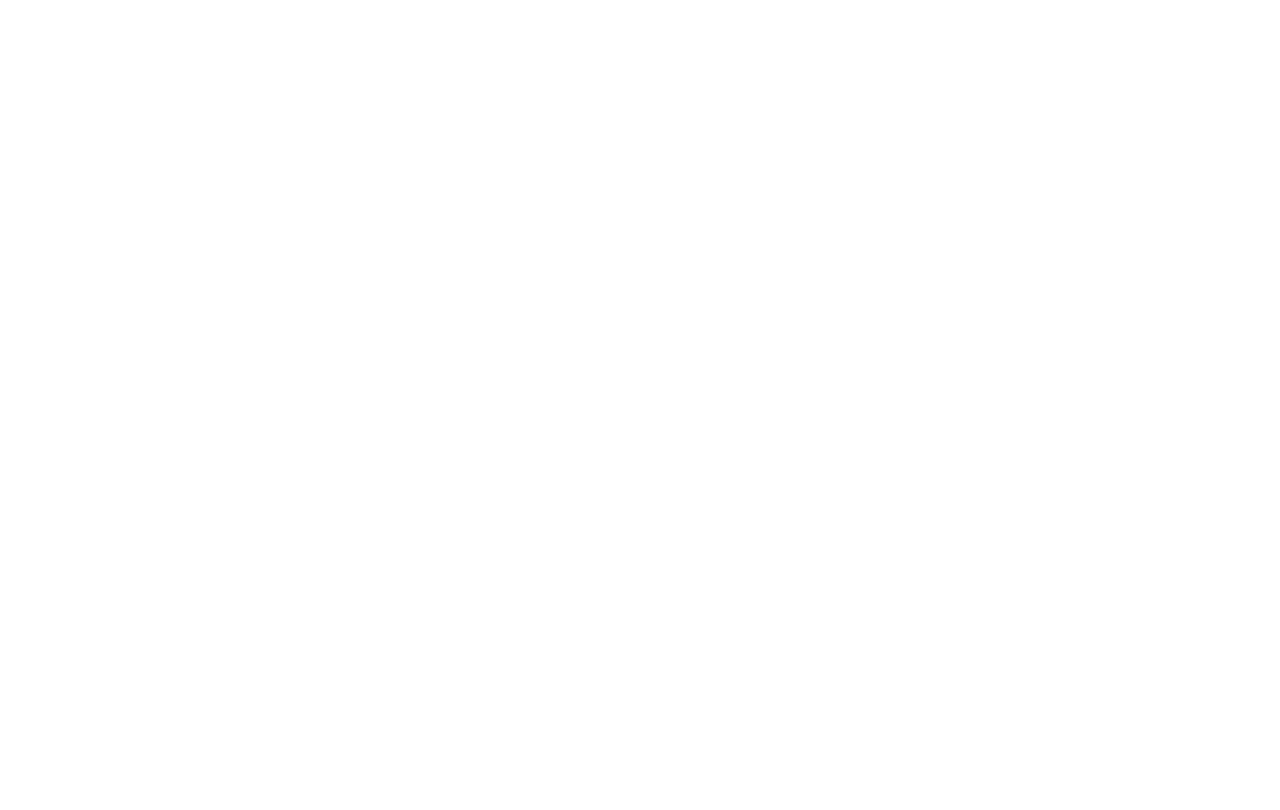
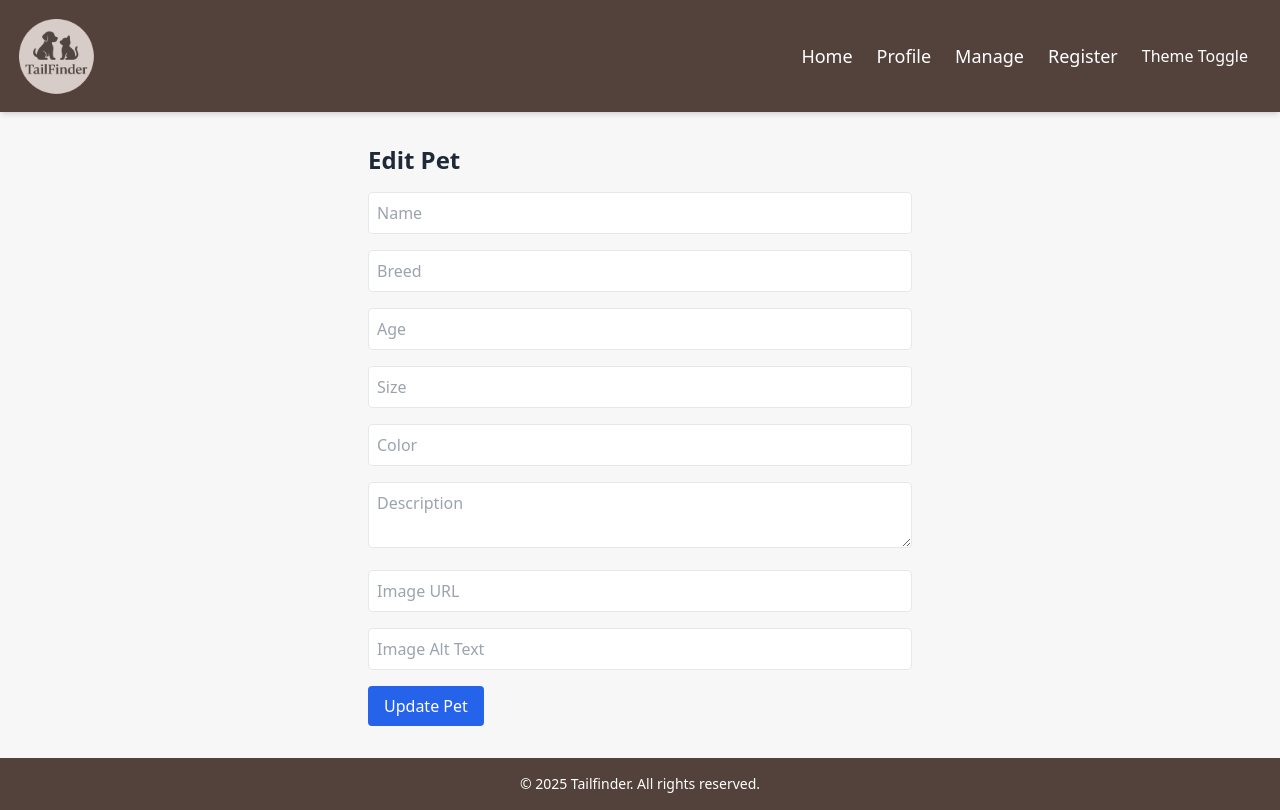
Before and after one commit to Entav78/tailfinder, a React (Vite) app: page /manage/1 in a window 1280 px wide. Before the commit this address had no page. Built offline with nearby package versions, Linux system fonts and the light colour scheme; no server answers.

Commit message:
feat: Add dynamic ManagePetPage and TailFinder logo

```diff
--- a/src/App.tsx
+++ b/src/App.tsx
@@ -5,6 +5,7 @@
 import LoginPage from './pages/LoginPage';
 import RegisterPage from '@/pages/RegisterPage';
 import { Toaster } from 'react-hot-toast';
+import ManagePetPage from './pages/ManagePetPage';
 
 function App() {
   return (
@@ -13,6 +14,8 @@
         <Route path="/" element={<Layout />}>
           <Route index element={<HomePage />} />
           <Route path="/pets/:id" element={<PetDetailPage />} />
+          <Route path="/manage" element={<ManagePetPage />} /> {/* Add new */}
+          <Route path="/manage/:id" element={<ManagePetPage />} /> {/* Edit */}
           <Route path="/login" element={<LoginPage />} />
           <Route path="/register" element={<RegisterPage />} />
         </Route>
--- a/src/components/Header/Header.tsx
+++ b/src/components/Header/Header.tsx
@@ -2,12 +2,11 @@
 import { Link } from 'react-router-dom';
 import { ThemeToggle } from '@/components/ThemeToggle/ThemeToggle';
 
-// import logo from '@/assets/tailfinder-logo.png';
-// ⬇️ Temp fallback
+import logo from '@/assets/img/logo-tailfinder.png';
 
 const Header = () => {
   const [menuOpen, setMenuOpen] = useState(false);
-  // ✅ Scroll lock
+
   useEffect(() => {
     if (menuOpen) {
       document.body.classList.add('overflow-hidden');
@@ -15,36 +14,33 @@
       document.body.classList.remove('overflow-hidden');
     }
 
-    // Just in case: remove it when component unmounts
     return () => document.body.classList.remove('overflow-hidden');
   }, [menuOpen]);
 
   return (
     <>
       <header className="bg-header text-white p-4 shadow-md relative z-50">
-        {/* Logo + Hamburger */}
         <div className="flex items-center justify-between w-full">
-          {/* Logo left on large screens, centered on small screens */}
           <div className="flex-1 sm:flex-none sm:mr-4 flex justify-center sm:justify-start">
             <img
-              src="https://placekitten.com/100/100"
+              src={logo}
               alt="TailFinder Logo"
               className="h-20 w-auto rounded-full"
             />
           </div>
 
-          {/* Hamburger button */}
+          {/* ✅ Bigger hamburger button */}
           <button
-            className="sm:hidden relative w-6 h-6 mr-2"
+            className="sm:hidden relative w-12 h-12 p-2 mr-2"
             onClick={() => setMenuOpen(!menuOpen)}
             aria-label="Toggle menu"
+            aria-expanded={menuOpen}
+            aria-controls="mobile-menu"
           >
-            {/* Hamburger */}
+            {/* Hamburger Icon */}
             <svg
-              className={`absolute inset-0 w-6 h-6 text-white transform transition-all duration-300 ${
-                menuOpen
-                  ? 'opacity-0 scale-75 rotate-45'
-                  : 'opacity-100 scale-100'
+              className={`w-8 h-8 text-white transform transition-all duration-300 ${
+                menuOpen ? 'opacity-0 scale-75' : 'opacity-100 scale-125'
               }`}
               fill="none"
               stroke="currentColor"
@@ -58,12 +54,10 @@
               />
             </svg>
 
-            {/* X icon */}
+            {/* X Icon */}
             <svg
-              className={`absolute inset-0 w-6 h-6 text-white transform transition-all duration-300 ${
-                menuOpen
-                  ? 'opacity-100 scale-100 rotate-0'
-                  : 'opacity-0 scale-75 rotate-45'
+              className={`w-8 h-8 text-white transform transition-all duration-300 ${
+                menuOpen ? 'opacity-100 scale-125' : 'opacity-0 scale-90'
               }`}
               fill="none"
               stroke="currentColor"
@@ -78,13 +72,16 @@
             </svg>
           </button>
 
-          {/* Navigation (desktop only) */}
+          {/* Desktop Nav */}
           <nav className="hidden sm:flex gap-6 text-lg font-medium pr-4">
             <Link to="/" className="hover:underline">
               Home
             </Link>
             <Link to="/profile" className="hover:underline">
               Profile
+            </Link>
+            <Link to="/manage" className="hover:underline">
+              Manage
             </Link>
             <Link to="/register" className="hover:underline">
               Register
@@ -94,17 +91,18 @@
         </div>
       </header>
 
-      {/* Slide-in Sidebar (always in DOM) */}
+      {/* Mobile Slide-in Menu */}
       <div
         className={`fixed top-0 right-0 h-full w-full bg-header text-white shadow-lg transform transition-transform duration-300 z-50 sm:hidden ${
           menuOpen ? 'translate-x-0' : 'translate-x-full'
         }`}
+        id="mobile-menu"
       >
         <div className="flex justify-between items-center px-4 pt-6 pb-4 border-b border-white">
           <span className="text-lg font-semibold">Menu</span>
           <button onClick={() => setMenuOpen(false)} aria-label="Close menu">
             <svg
-              className="w-6 h-6"
+              className="w-8 h-8"
               fill="none"
               stroke="currentColor"
               viewBox="0 0 24 24"
@@ -138,7 +136,15 @@
               Profile
             </Link>
           </li>
-
+          <li>
+            <Link
+              to="/manage"
+              onClick={() => setMenuOpen(false)}
+              className="hover:underline"
+            >
+              Manage
+            </Link>
+          </li>
           <li>
             <Link
               to="/register"
@@ -148,7 +154,6 @@
               Register
             </Link>
           </li>
-
           <li className="pt-4 border-t border-white">
             <ThemeToggle onClickDone={() => setMenuOpen(false)} />
           </li>
--- /dev/null
+++ b/src/pages/ManagePetPage.tsx
@@ -0,0 +1,194 @@
+import { useEffect, useState } from 'react';
+import { useParams, useNavigate } from 'react-router-dom';
+import toast from 'react-hot-toast';
+import { getPetByIdUrl, getPetsUrl } from '@/constants/api';
+import type { Pet } from '@/types/pet';
+
+const ManagePetPage = () => {
+  const { id } = useParams(); // ID is present if editing
+  const navigate = useNavigate();
+
+  const [formData, setFormData] = useState<Pet>({
+    id: '',
+    name: '',
+    breed: '',
+    age: 0,
+    size: '',
+    color: '',
+    description: '',
+    image: {
+      url: '',
+      alt: '',
+    },
+  });
+
+  const [loading, setLoading] = useState(false);
+
+  // Fetch pet data if editing
+  useEffect(() => {
+    if (!id) return;
+    setLoading(true);
+
+    fetch(getPetByIdUrl(id))
+      .then((res) => res.json())
+      .then((data) => {
+        if (data.data) {
+          setFormData(data.data);
+        } else {
+          toast.error('Could not fetch pet details');
+        }
+      })
+      .catch(() => toast.error('Something went wrong'))
+      .finally(() => setLoading(false));
+  }, [id]);
+
+  const handleChange = (
+    e: React.ChangeEvent<HTMLInputElement | HTMLTextAreaElement>
+  ) => {
+    const { name, value } = e.target;
+    setFormData((prev) => ({
+      ...prev,
+      [name]: name === 'age' ? Number(value) : value,
+    }));
+  };
+
+  const handleSubmit = async (e: React.FormEvent) => {
+    e.preventDefault();
+    setLoading(true);
+
+    const url = id ? getPetByIdUrl(id) : getPetsUrl();
+    const method = id ? 'PUT' : 'POST';
+    const token = localStorage.getItem('authToken');
+    const apiKey = import.meta.env.VITE_API_KEY;
+
+    try {
+      const res = await fetch(url, {
+        method,
+        headers: {
+          'Content-Type': 'application/json',
+          Authorization: `Bearer ${token}`,
+          'X-Noroff-API-Key': apiKey,
+        },
+        body: JSON.stringify({
+          ...formData,
+          image: formData.image?.url ? formData.image : undefined,
+        }),
+      });
+
+      const result = await res.json();
+
+      if (!res.ok)
+        throw new Error(result.errors?.[0]?.message || 'Failed to save pet');
+
+      toast.success(
+        id ? 'Pet updated successfully!' : 'Pet added successfully!'
+      );
+      navigate('/');
+    } catch (err) {
+      if (err instanceof Error) {
+        toast.error(err.message);
+      }
+    } finally {
+      setLoading(false);
+    }
+  };
+
+  return (
+    <section className="max-w-xl mx-auto p-4">
+      <h1 className="text-2xl font-bold mb-4">
+        {id ? 'Edit Pet' : 'Add New Pet'}
+      </h1>
+      <form onSubmit={handleSubmit} className="space-y-4">
+        <input
+          name="name"
+          placeholder="Name"
+          value={formData.name}
+          onChange={handleChange}
+          required
+          className="w-full p-2 border rounded"
+        />
+        <input
+          name="breed"
+          placeholder="Breed"
+          value={formData.breed}
+          onChange={handleChange}
+          required
+          className="w-full p-2 border rounded"
+        />
+        <input
+          name="age"
+          type="number"
+          placeholder="Age"
+          value={formData.age === 0 ? '' : formData.age}
+          onChange={handleChange}
+          required
+          className="w-full p-2 border rounded"
+        />
+
+        <input
+          name="size"
+          placeholder="Size"
+          value={formData.size}
+          onChange={handleChange}
+          required
+          className="w-full p-2 border rounded"
+        />
+        <input
+          name="color"
+          placeholder="Color"
+          value={formData.color}
+          onChange={handleChange}
+          required
+          className="w-full p-2 border rounded"
+        />
+        <textarea
+          name="description"
+          placeholder="Description"
+          value={formData.description}
+          onChange={handleChange}
+          className="w-full p-2 border rounded"
+        />
+        <input
+          name="image.url"
+          placeholder="Image URL"
+          value={formData.image?.url || ''}
+          onChange={(e) =>
+            setFormData((prev) => ({
+              ...prev,
+              image: {
+                url: e.target.value,
+                alt: prev.image?.alt || '', // fallback if undefined
+              },
+            }))
+          }
+          className="w-full p-2 border rounded"
+        />
+        <input
+          name="image.alt"
+          placeholder="Image Alt Text"
+          value={formData.image?.alt || ''}
+          onChange={(e) =>
+            setFormData((prev) => ({
+              ...prev,
+              image: {
+                url: prev.image?.url || '', // fallback if undefined
+                alt: e.target.value,
+              },
+            }))
+          }
+          className="w-full p-2 border rounded"
+        />
+
+        <button
+          type="submit"
+          disabled={loading}
+          className="bg-blue-600 text-white px-4 py-2 rounded hover:bg-blue-700 disabled:opacity-50"
+        >
+          {loading ? 'Saving...' : id ? 'Update Pet' : 'Add Pet'}
+        </button>
+      </form>
+    </section>
+  );
+};
+
+export default ManagePetPage;
--- a/src/pages/PetDetailPage.tsx
+++ b/src/pages/PetDetailPage.tsx
@@ -2,6 +2,7 @@
 import { useParams } from 'react-router-dom';
 import { getPetById } from '@/api/fetchPets';
 import type { Pet } from '@/types/pet';
+import { Link } from 'react-router-dom';
 
 const PetDetailPage = () => {
   const { id } = useParams<{ id: string }>();
@@ -51,6 +52,12 @@
       <p>
         <strong>Description:</strong> {pet.description}
       </p>
+      <Link
+        to={`/manage/${pet.id}`}
+        className="mt-6 inline-block bg-blue-600 text-white px-4 py-2 rounded hover:bg-blue-700 transition"
+      >
+        Edit Pet
+      </Link>
     </section>
   );
 };
```
Also changed, not shown: src/assets/img/logo-tailfinder.png (added).
